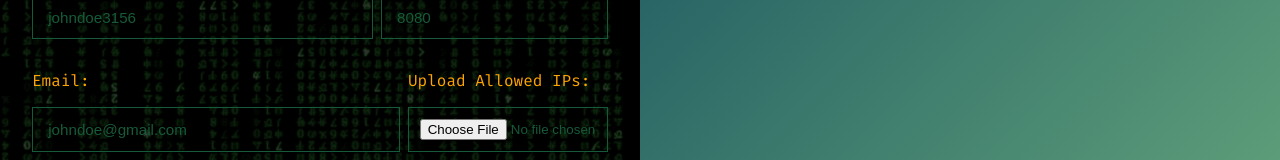
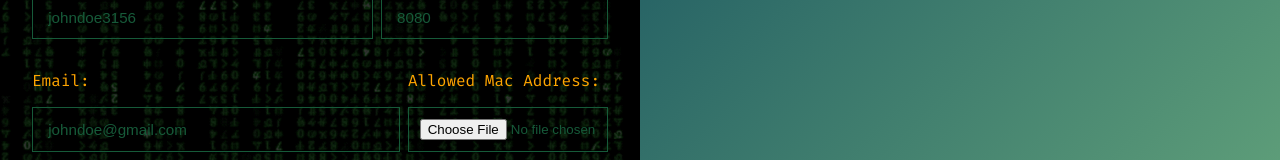
Before and after one commit to Hycient195/IP-console, a React (Create React App) app: page /login in a window 1280 px wide. Shown: the part 329-489 px from the top of the page. Built offline with nearby package versions, Linux system fonts and the light colour scheme.

Commit message:
Modified upload file text

```diff
--- a/src/pages/Login/Login.jsx
+++ b/src/pages/Login/Login.jsx
@@ -32,7 +32,7 @@ export default function Login(){
                 </label>
 
                 <label htmlFor="ip-list-file">
-                  <p className="">Upload Allowed IPs:</p>
+                  <p className="">Allowed Mac Address:</p>
                   <input type="file" />
                 </label>
               </div>
```
